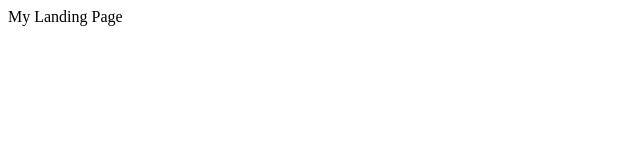
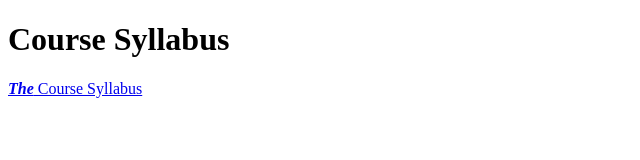
Before and after one commit to Kskulski/kskulski-syllabus, a plain HTML site: page index.html in a window 1280 px wide. Shown: the whole page, without its empty margins (0-640 px from the left). Drawn offline with Linux system fonts and the light colour scheme.

Commit message:
added syllabus

```diff
--- a/index.html
+++ b/index.html
@@ -1,9 +1,17 @@
+<!--
+Author: Kevin Skulski
+Class: Software Engineering
+Project: Lab 2/Course Syllabus
+Description: This is my Course Syllabus application.
+-->
 <!doctype html>
 <html lang="en">
 <head>
-	<title>landing page</title>
+	<meta charset="UTF-8">
+	<title>Software Engineering Course Syllabus</title>
 </head>
 <body>
-	My Landing Page
+	<h1>Course Syllabus</h1>
+	<a href="o1cbypjo-syllabus.pdf" download><b><i>The</i></b> Course Syllabus</a>
 </body>
 </html>
```
Also changed, not shown: 1 other file.
